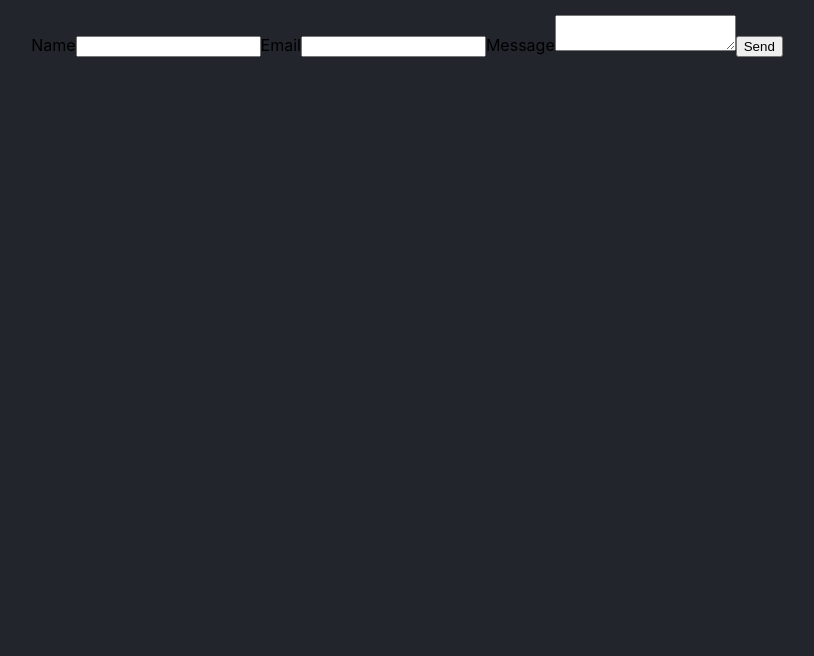
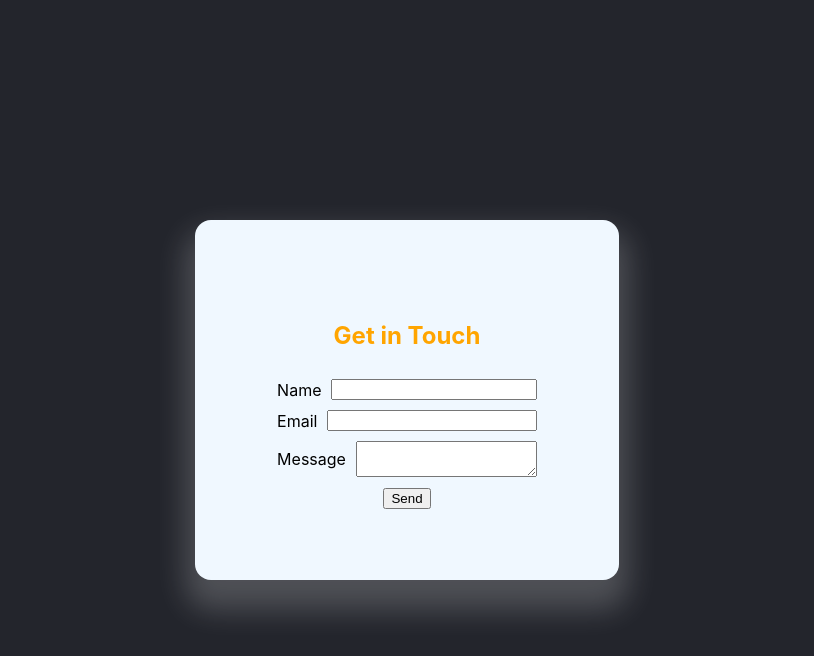
Before and after one commit to Ramis-alt/portfolio-site, a React (Vite) app: page /contact in a window 1280 px wide. Shown: the top 656 px of the page, without its empty margins (233-1047 px from the left). Built offline with nearby package versions, Linux system fonts and the light colour scheme.

Commit message:
made changes in css for the Contact.jsx and changed the layout

```diff
--- a/src/App.css
+++ b/src/App.css
@@ -2,6 +2,15 @@
   font-family: 'Inter', sans-serif;
   margin: auto;
   text-align: center;
+}
+
+body, #root {
+  display: flex;
+  justify-content: center;
+  align-content: center;
+  align-items: center;
+  min-height: 100vh; /* Make sure the body takes at least the full viewport height */
+  margin: 0; /* Remove default margin */
 }
 
 /* #root {
--- a/src/components/Footer.jsx
+++ b/src/components/Footer.jsx
@@ -3,9 +3,10 @@ import { FontAwesomeIcon } from '@fortawesome/react-fontawesome';
 import { faGitSquare, faTwitter, faLinkedin } from '@fortawesome/free-brands-svg-icons';
 
 
+
 export default function Footer() {
     return (
-        <div className='container'>
+        <div className='footer--container'>
             <footer className='footer'>
             <a href="https://github.com/Ramis-alt" target={'_blank'}><FontAwesomeIcon icon={faGitSquare} className="icon-style git-hub"></FontAwesomeIcon></a>
             <a href="https://twitter.com/IAmRamiroR" target={'_blank'}><FontAwesomeIcon icon={faTwitter} className="icon-style twi-tter"></FontAwesomeIcon></a>
--- a/src/index.css
+++ b/src/index.css
@@ -18,7 +18,8 @@ img {
   margin: auto;  /* helps align the content in the center */
   flex-direction: column;
   height: auto;  /* size of the containers height, setting it to auto expands the container along with the content */
-  width: 400px;  /* size of the containers width */
+  width: 90%;  /* size of the containers width */
+  max-width: 400px;  /* maximum width of the container */
   border: none;
   margin-top: 60px;
   border-radius: 20px;
@@ -76,12 +77,16 @@ h4 {
 
 .contact--edit {
   color: orange;
+  background-color: rgb(66, 58, 30);
+  border-radius: 10%;
+  padding: 1em;
+  font-size: 1em;
 }
 
 h2 {
   display: flex;
   padding: 10px;
-  color: white;
+  color: orange;
 }
 
 p {
@@ -96,16 +101,22 @@ p {
   display: flex;
   justify-content: space-evenly;
   align-items: center;
+  align-content: center;
   color: white;
   margin: 80px 30vw 10px 30vw; /* for the width of the icon container */
   background-color: #161619;
   height: 5em; /* changes the height of the container */
-  padding: none;
+  /* padding: none; */
+  padding: 2vh 5vw;
   border-radius: 20px;
   box-shadow: 0 20px 30px 10px rgba(172, 146, 63, 0.5);
 }
 
 .container {
+  margin: 5vw;
+}
+
+.footer--container {
   margin: 15px;
 }
 
@@ -149,6 +160,45 @@ hr {
   margin-left: 10px;
   margin-right: 10px;
 }
+
+.form--container--styling {
+  display: flex;
+  justify-content: center;
+  align-items: center;
+  align-content: center;
+  min-height: 40vh;
+  min-width: 30vw;
+  max-width: 60%; /* Ensure it takes at most the full width of the viewport */
+  flex-direction: column;
+  background-color: aliceblue;
+  border-radius: 2vh;
+  padding: 20px;
+  box-shadow: 0 20px 30px 10px rgba(255, 255, 255, 0.2);
+}
+
+.form-row {
+  display: flex;
+  align-items: center; /* Align items vertically in the center */
+  margin-bottom: 10px; /* Add some space between the rows */
+}
+
+.form-row label {
+  margin-right: 10px; /* Space between label and input */
+  white-space: nowrap; /* Prevent the label from wrapping */
+}
+
+.form-row input,
+.form-row textarea {
+  flex-grow: 1; /* Allow input and textarea to take up the remaining space */
+}
+
+/* .form--edit {
+  display: flex;
+  justify-content: center;
+  align-items: center;
+  align-content: center;
+  flex-direction: column;
+} */
 /* :root {
   font-family: Inter, system-ui, Avenir, Helvetica, Arial, sans-serif;
   line-height: 1.5;
--- a/src/pages/Contact.jsx
+++ b/src/pages/Contact.jsx
@@ -8,10 +8,7 @@ const Contact = () => {
     const sendEmail = (e) => {
         e.preventDefault();
 
-        emailjs
-          .sendForm('service_wwts3qb', 'template_7uokeqb', form.current, {
-            publicKey: 'AK7LFJWYhzHIdhFl9',
-          })
+        emailjs.sendForm('service_wwts3qb', 'template_7uokeqb', form.current, 'c4e4LyNVoc5nwpZOV')
         .then(
           () => {
             console.log('SUCCESS!');
@@ -24,14 +21,21 @@ const Contact = () => {
       };
 
   return (
-    <div>
+<div className="form--container--styling">
+    <h2>Get in Touch</h2>
   <form ref={form} onSubmit={sendEmail}>
-        <label>Name</label>
-        <input type="text" name='user_name'/>
-        <label>Email</label>
-        <input type="email" name='user_email'/>
-        <label>Message</label>
-        <textarea name='message'/>
+    <div className="form-row">
+      <label htmlFor="user_name">Name</label>
+      <input type="text" name="user_name" id="user_name"/>
+    </div>
+    <div className="form-row">
+      <label htmlFor="user_email">Email</label>
+      <input type="email" name="user_email" id="user_email"/>
+    </div>
+    <div className="form-row">
+      <label htmlFor="message">Message</label>
+      <textarea name="message" id="message"></textarea>
+    </div>
     <button type='submit'>Send</button>
   </form>
 </div>
```
Lines whose indentation alone changed are shown as unchanged.
